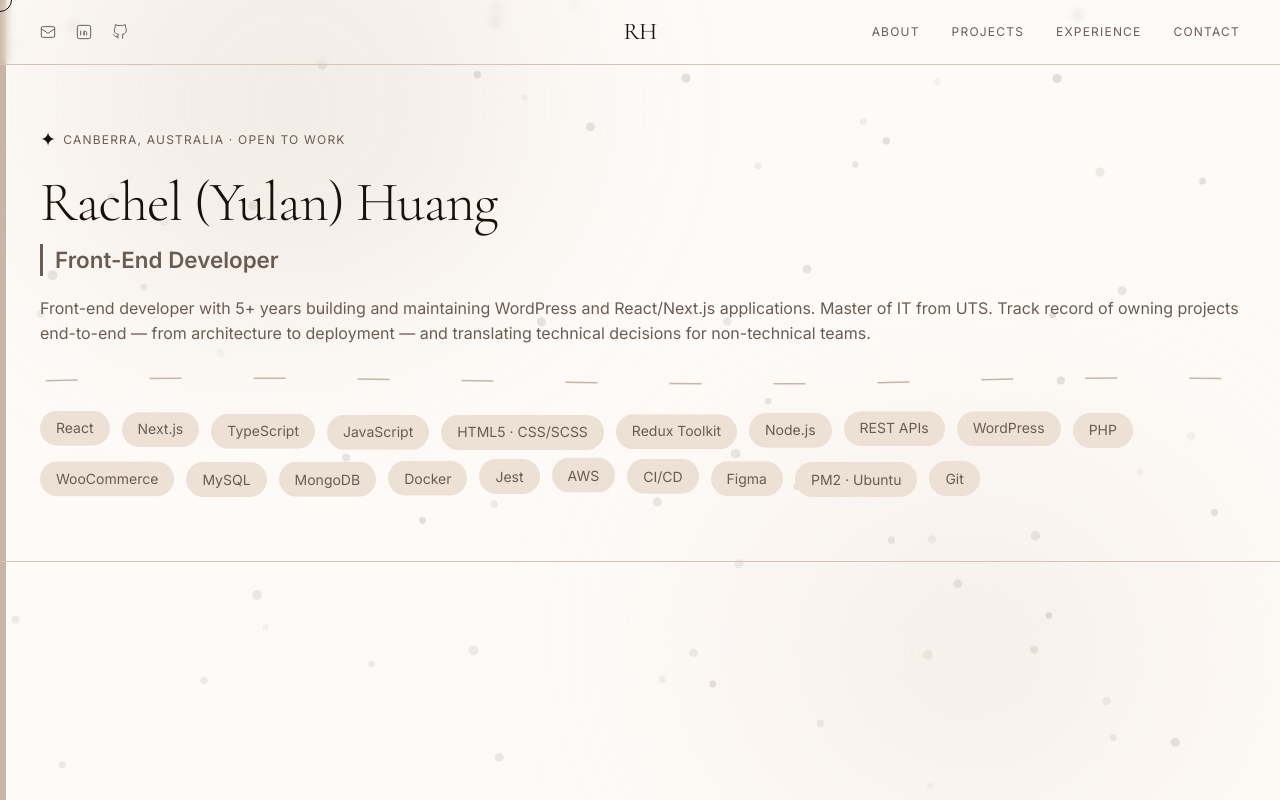
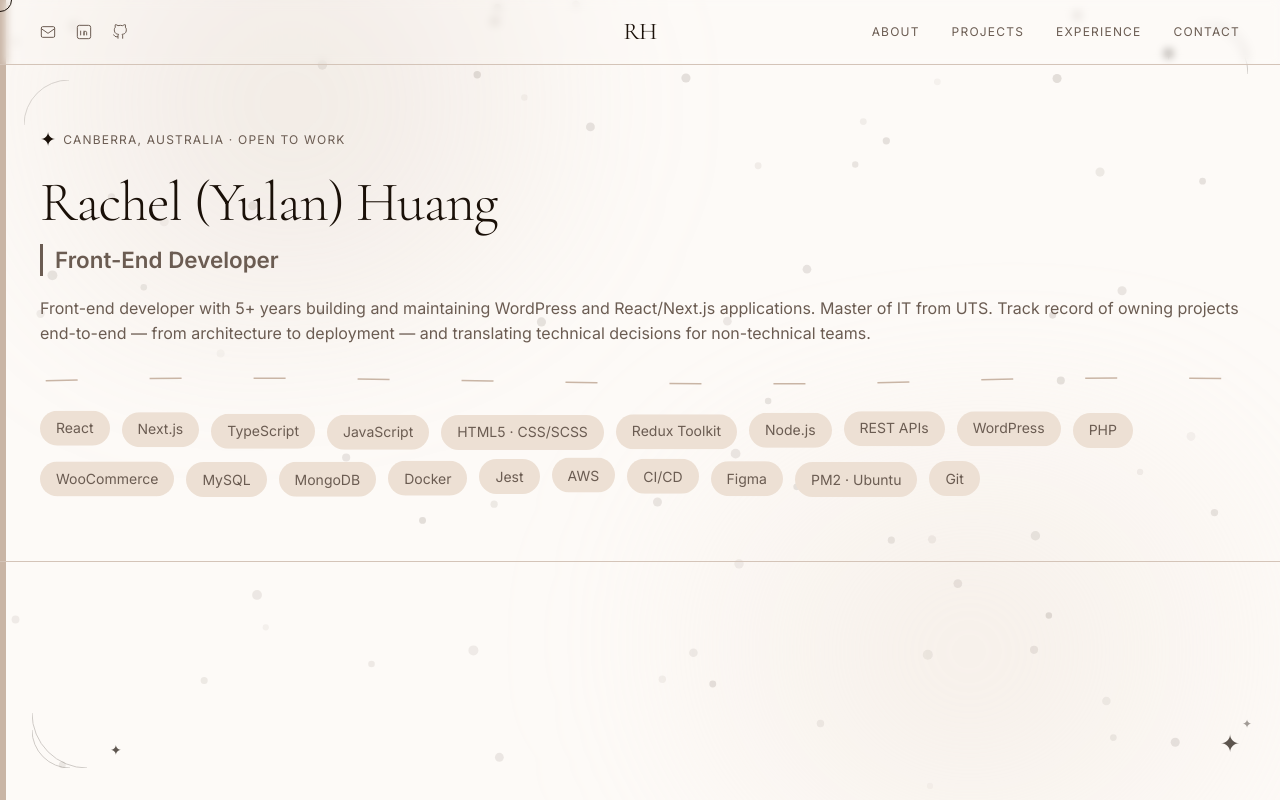
Before and after one commit to yulanh7/my-portfolio, a Next.js app: page / in a window 1280 px wide. Built offline with nearby package versions, Linux system fonts and the light colour scheme.

Commit message:
feat(layout): extract PageDecorations component with editorial corner accents

```diff
--- a/src/app/layout.tsx
+++ b/src/app/layout.tsx
@@ -2,11 +2,12 @@
 import "./globals.css";
 import CustomCursor from "@/components/CustomCursor";
 import ParticleBackground from "@/components/ParticleBackground";
+import PageDecorations from "@/components/PageDecorations";
 
 export const metadata: Metadata = {
   title: "Rachel Huang · Front-End Developer · Canberra",
   description:
-    "Front-End developer with 5+ years building React and Next.js applications. Based in Canberra, Australia. Open to new opportunities.",
+    "Front-end developer with 5+ years building React and Next.js applications. Based in Canberra, Australia. Open to new opportunities.",
   keywords: [
     "React",
     "Next.js",
@@ -17,7 +18,7 @@
   authors: [{ name: "Rachel Huang" }],
   openGraph: {
     title: "Rachel Huang · Front-End Developer",
-    description: "Front-End developer based in Canberra, Australia.",
+    description: "Front-end developer based in Canberra, Australia.",
     type: "website",
   },
 };
@@ -37,10 +38,12 @@
         <div className="blob-bg" aria-hidden="true" />
         <div className="blob-bg-2" aria-hidden="true" />
 
-        {/* Particle canvas (client component) */}
+        <PageDecorations />
+
+        {/* Particle canvas */}
         <ParticleBackground />
 
-        {/* Custom cursor (client component) */}
+        {/* Custom cursor */}
         <CustomCursor />
 
         {/* Page content */}
--- /dev/null
+++ b/src/components/PageDecorations.tsx
@@ -0,0 +1,75 @@
+export default function PageDecorations() {
+  return (
+    <>
+      {/* Top-right: star + quarter-circle arc from corner */}
+      <div
+        aria-hidden="true"
+        className="fixed top-6 right-8 z-10 flex items-center gap-3 pointer-events-none"
+      >
+        <span className="text-lg text-text-primary opacity-60">✦</span>
+        <svg
+          width="60"
+          height="60"
+          viewBox="0 0 60 60"
+          fill="none"
+          stroke="currentColor"
+          strokeWidth="1"
+          className="text-text-primary opacity-20"
+        >
+          {/* Quarter-circle arcs anchored at top-right corner (60,0) */}
+          <path d="M 10,0 A 50,50 0 0 1 60,50" />
+          <path d="M 25,0 A 35,35 0 0 1 60,35" />
+        </svg>
+      </div>
+
+      {/* Bottom-left: two quarter-circle arcs + small star */}
+      <div
+        aria-hidden="true"
+        className="fixed bottom-8 left-8 z-10 flex items-end gap-2 pointer-events-none"
+      >
+        <svg
+          width="70"
+          height="70"
+          viewBox="0 0 70 70"
+          fill="none"
+          stroke="currentColor"
+          strokeWidth="1"
+          className="text-text-primary opacity-20"
+        >
+          {/* Quarter-circle arcs anchored at bottom-left corner (0,70) */}
+          <path d="M 0,15 A 55,55 0 0 0 55,70" />
+          <path d="M 0,32 A 38,38 0 0 0 38,70" />
+        </svg>
+        <span className="text-sm text-text-primary opacity-70 mb-2">✦</span>
+      </div>
+
+      {/* Bottom-right: large star + smaller offset star */}
+      <div
+        aria-hidden="true"
+        className="fixed bottom-10 right-10 z-10 pointer-events-none"
+      >
+        <span className="text-2xl text-text-primary opacity-70">✦</span>
+        <span className="text-xs text-text-primary opacity-40 absolute -top-3 -right-3">✦</span>
+      </div>
+
+      {/* Top-left: single faint quarter-circle arc */}
+      <div
+        aria-hidden="true"
+        className="fixed top-20 left-6 z-10 pointer-events-none"
+      >
+        <svg
+          width="50"
+          height="50"
+          viewBox="0 0 50 50"
+          fill="none"
+          stroke="currentColor"
+          strokeWidth="1"
+          className="text-text-primary opacity-15"
+        >
+          {/* Quarter-circle arc anchored at top-left corner (0,0) */}
+          <path d="M 45,0 A 45,45 0 0 0 0,45" />
+        </svg>
+      </div>
+    </>
+  );
+}
```
